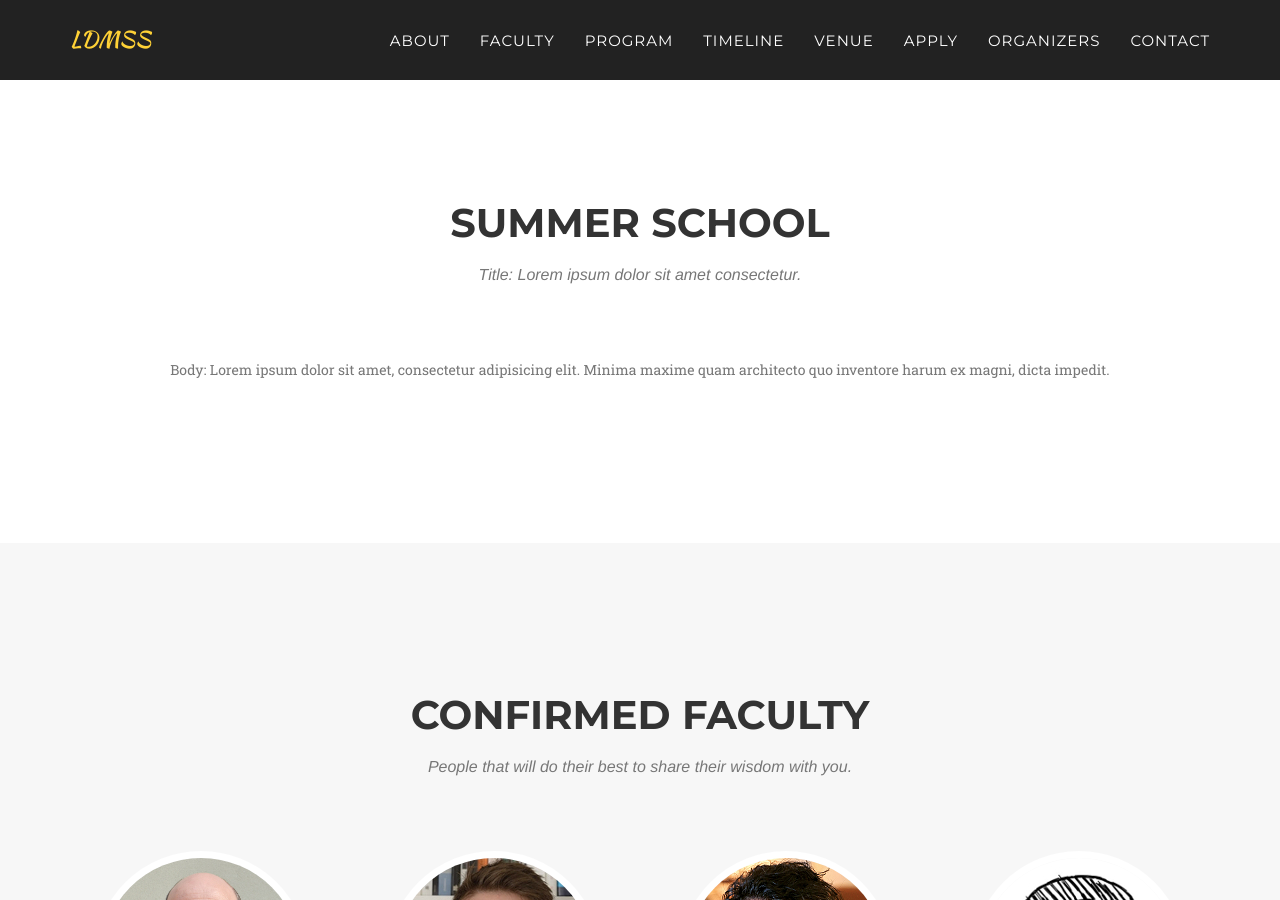
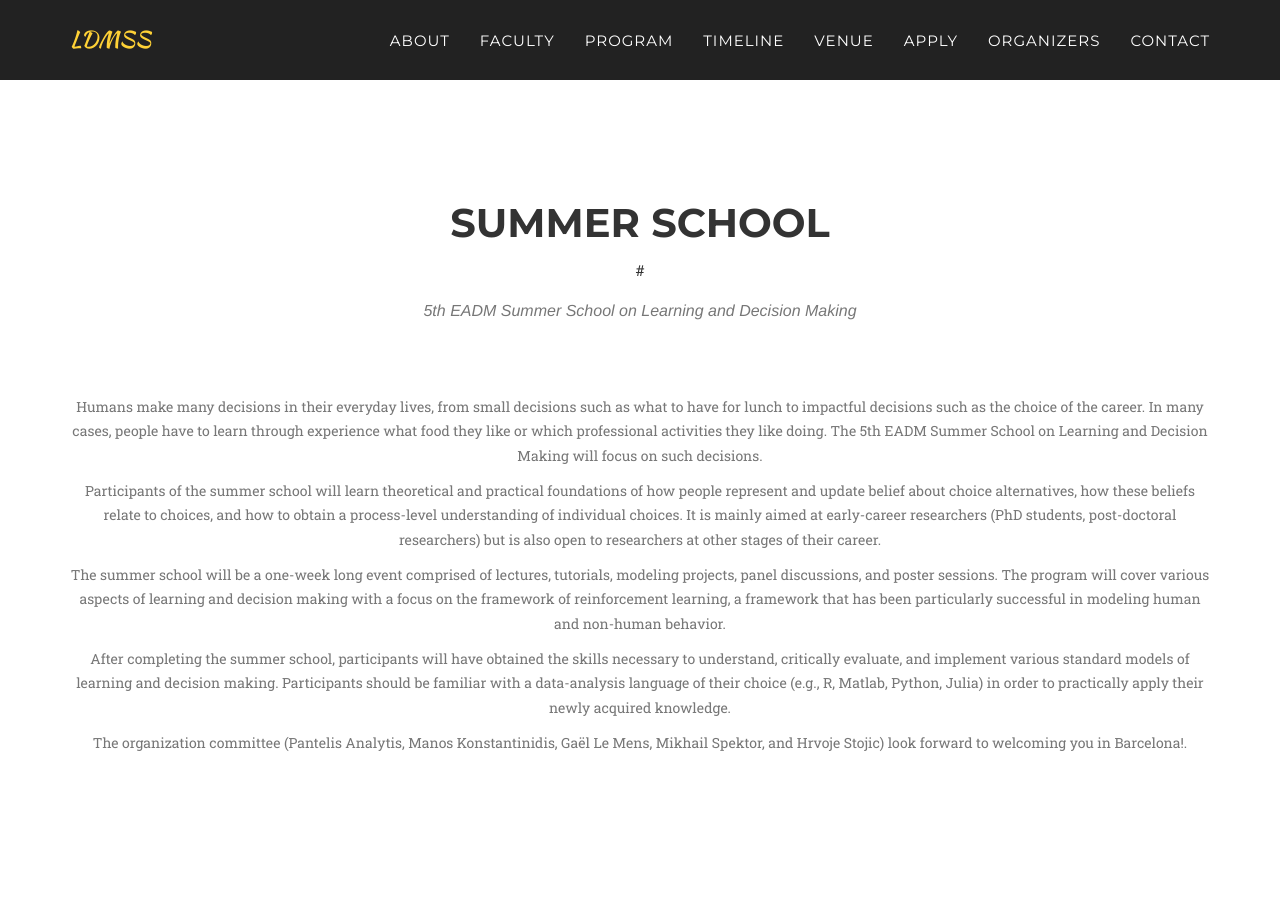
Before and after one commit to ldmss/ldmss.github.io, a Jekyll site: the page built from index.html, in a window 1280 px wide and 900 px high, scrolled down 707 px. Built offline with Jekyll 4.4.1, drawn with Linux system fonts in a browser that asks for light colours; some web fonts are replaced.

Commit message:
Update about.html

```diff
--- a/_includes/about.html
+++ b/_includes/about.html
@@ -4,12 +4,16 @@
             <div class="row">
                 <div class="col-lg-12 text-center">
                     <h2 class="section-heading">Summer school</h2>
-                    <h3 class="section-subheading text-muted">Title: Lorem ipsum dolor sit amet consectetur.</h3>
+                    #<h3 class="section-subheading text-muted">5th EADM Summer School on Learning and Decision Making</h3>
                 </div>
             </div>
             <div class="row text-center">
                 <div class="col-md-12">
-                    <p class="text-muted">Body: Lorem ipsum dolor sit amet, consectetur adipisicing elit. Minima maxime quam architecto quo inventore harum ex magni, dicta impedit.</p>
+                    <p class="text-muted">Humans make many decisions in their everyday lives, from small decisions such as what to have for lunch to impactful decisions such as the choice of the career. In many cases, people have to learn through experience what food they like or which professional activities they like doing. The 5th EADM Summer School on Learning and Decision Making will focus on such decisions.</p>
+                    <p class="text-muted">Participants of the summer school will learn theoretical and practical foundations of how people represent and update belief about choice alternatives, how these beliefs relate to choices, and how to obtain a process-level understanding of individual choices. It is mainly aimed at early-career researchers (PhD students, post-doctoral researchers) but is also open to researchers at other stages of their career.</p>
+                    <p class="text-muted">The summer school will be a one-week long event comprised of lectures, tutorials, modeling projects, panel discussions, and poster sessions. The program will cover various aspects of learning and decision making with a focus on the framework of reinforcement learning, a framework that has been particularly successful in modeling human and non-human behavior.</p>
+                    <p class="text-muted">After completing the summer school, participants will have obtained the skills necessary to understand, critically evaluate, and implement various standard models of learning and decision making. Participants should be familiar with a data-analysis language of their choice (e.g., R, Matlab, Python, Julia) in order to practically apply their newly acquired knowledge.</p>
+                    <p class="text-muted">The organization committee (Pantelis Analytis, Manos Konstantinidis, Gaël Le Mens, Mikhail Spektor, and Hrvoje Stojic) look forward to welcoming you in Barcelona!.</p>
                 </div>
             </div>
         </div>
```
